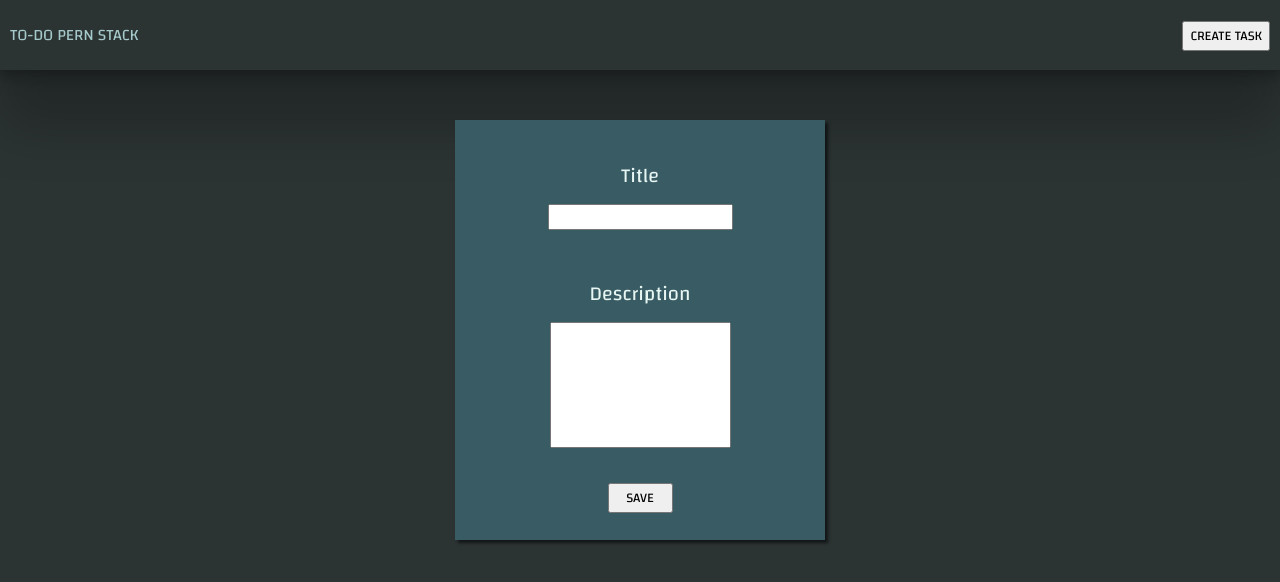
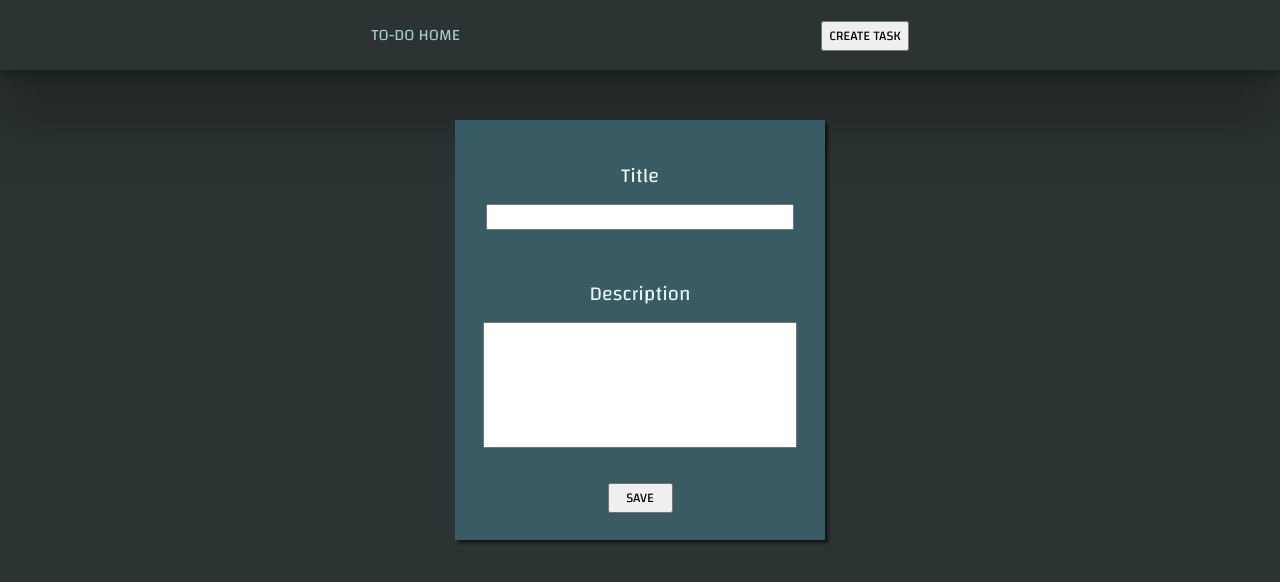
Before and after one commit to ejguercio/to-do, a React (Vite) app in the folder front/: page /form in a window 1280 px wide. Shown: the top 582 px of the page. Built offline with nearby package versions, Linux system fonts and the light colour scheme.

Commit message:
aplicando estilos task, form, navBar

```diff
--- a/front/src/components/NavBar/NavBar.jsx
+++ b/front/src/components/NavBar/NavBar.jsx
@@ -4,7 +4,7 @@ const NavBar=()=>{
 
     return (
         <div className={css.navContainer}>
-         <NavLink to="/" className={css.title} >TO-DO PERN STACK</NavLink>
+         <NavLink to="/" className={css.title} >TO-DO HOME</NavLink>
          <NavLink to="/form"><button className={css.button}>CREATE TASK</button></NavLink>
         </div>
     )
--- a/front/src/components/NavBar/NavBar.module.css
+++ b/front/src/components/NavBar/NavBar.module.css
@@ -2,7 +2,7 @@
     display: flex;
     align-items: center;
     padding: 10px;
-    justify-content:space-between;
+    justify-content:space-evenly;
     background-color: #2C3333;
     height: 50px;
     box-shadow: rgba(0, 0, 0, 0.25) 0px 54px 55px, rgba(0, 0, 0, 0.12) 0px -12px 30px, rgba(0, 0, 0, 0.12) 0px 4px 6px, rgba(0, 0, 0, 0.17) 0px 12px 13px, rgba(0, 0, 0, 0.09) 0px -3px 5px;
--- a/front/src/components/Task/Task.module.css
+++ b/front/src/components/Task/Task.module.css
@@ -5,14 +5,31 @@
     align-items: center;
     justify-content: space-between;
     margin: 5px auto;
-    width: 90%;
+    width: 60%;
 }
 
 .tasksContainer{
     width: 80%;
 }
-
+.buttonsContainer{
+    margin-right: 10px;
+}
 .button{
     margin: 5px;
     font-family: "changa";
+    width: 60px;
 }
+
+@media screen and (max-width: 767px) {
+    .container{
+        width: 95%;
+    }
+    .buttonsContainer{
+        margin-right: 2px;
+        display:flex;
+        flex-direction: column;
+        align-items: center;
+        justify-content:right;
+    }
+
+  }
--- a/front/src/views/Form/Form.module.css
+++ b/front/src/views/Form/Form.module.css
@@ -25,10 +25,19 @@
 }
 .inputTitle{
     height: 20px;
+    width: 300px;
+    text-align: center;
+    font-size: 14px;
+    font-family: "changa";
 }
 .inputText{
     height: 120px;
+    width: 300PX;
     resize: none;
+    text-align: left;
+    padding-left: 10px;
+    font-size: 14px;
+    font-family: "changa";
 }
 .button{
     font-family: "changa";
```
